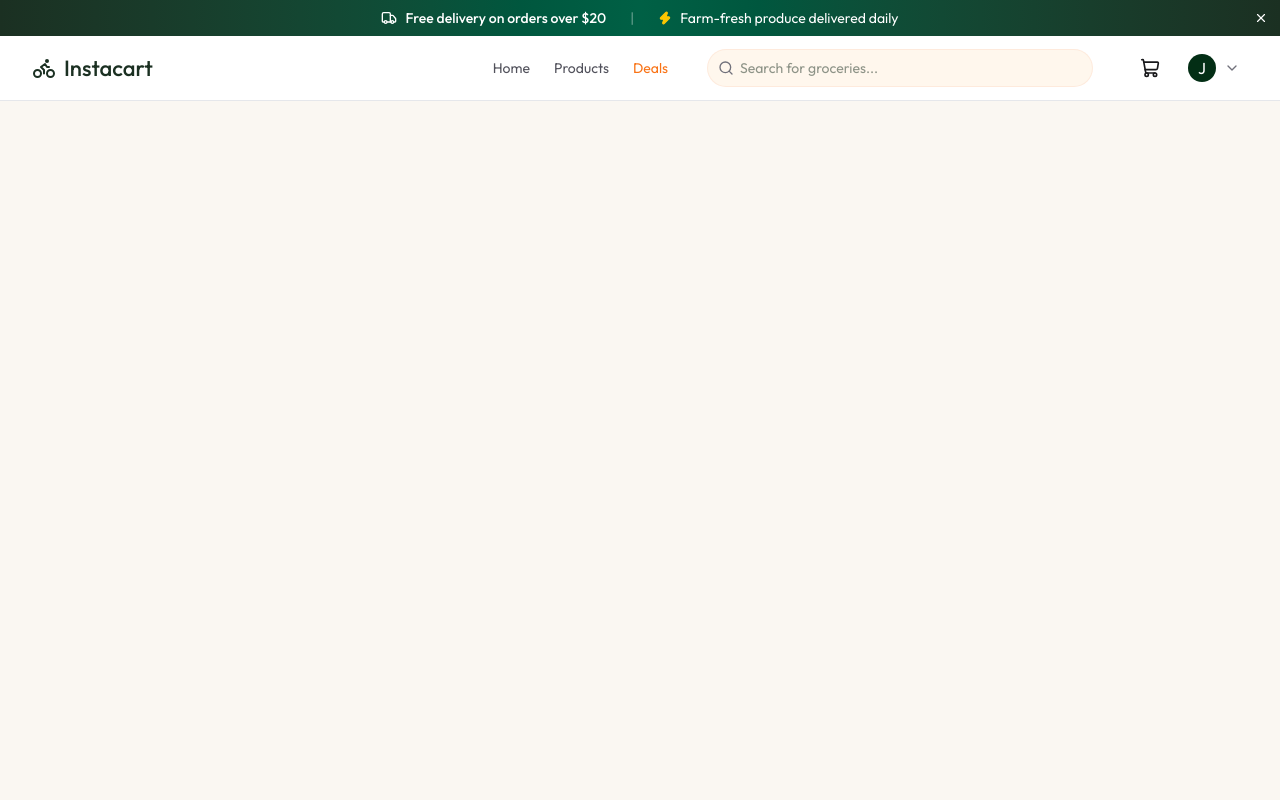
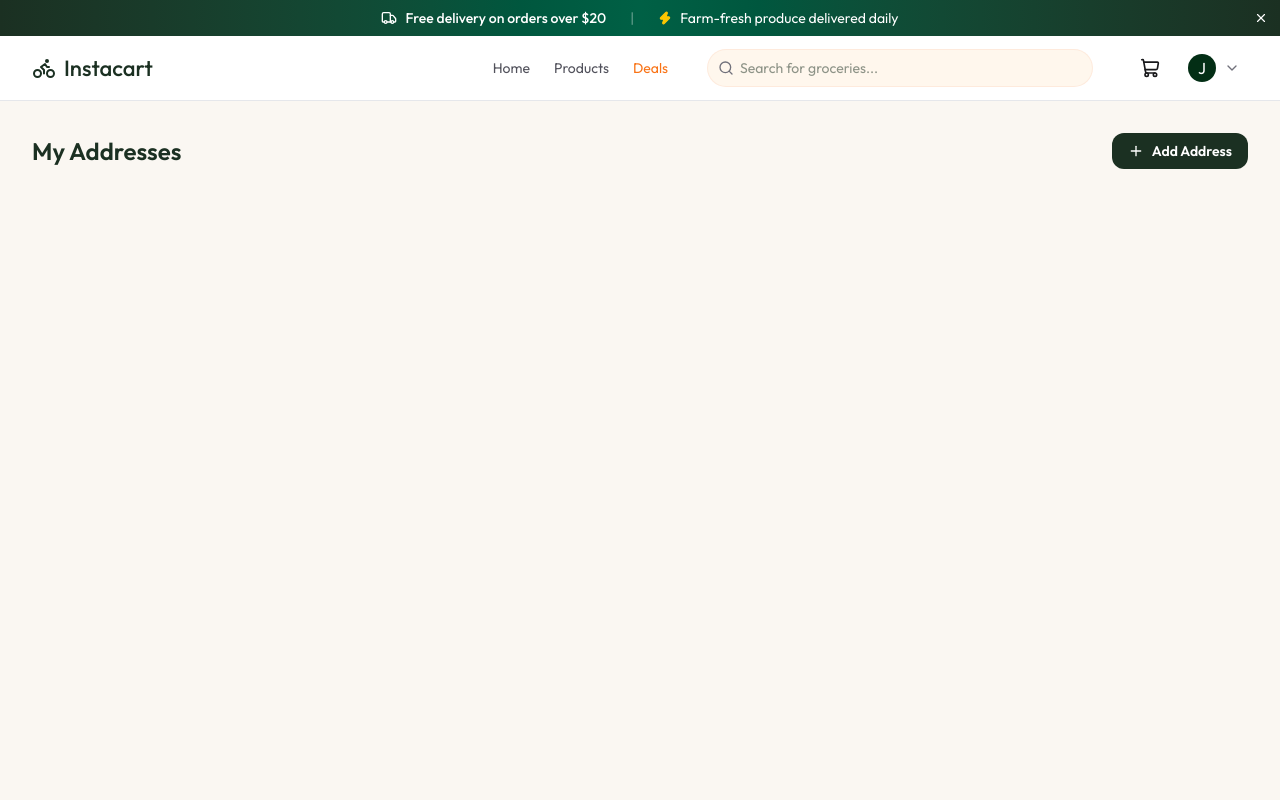
Before and after one commit to lvchxeh/client, a React (Vite) app: page /addresses in a window 1280 px wide. Shown: the top 800 px of the page. Built offline with nearby package versions, Linux system fonts and the light colour scheme.

Commit message:
added "add address" button to my addresses page

```diff
--- a/src/pages/Addresses.tsx
+++ b/src/pages/Addresses.tsx
@@ -1,7 +1,60 @@
+import { useEffect, useState } from "react"
+  import type { Address } from "../types"
+import { dummyAddressData } from "../assets/assets"
+import { PlusIcon } from "lucide-react"
+
 const Addresses = () => {
+
+  const [addresses, setAddresses] = useState<Address>([])
+  const [loading, setLoading] = useState(true)
+  const [showForm, setShowForm] = useState(false)
+  const [editingId, setEditingId] = useState<string | null>(null)
+  const [form, setForm] = useState({ label: "",
+                                      address: "",
+                                      city: "",
+                                      state: "",
+                                      zip: "",
+                                      isDefault: false
+                                    })
+
+  const resetForm = () => {
+    setForm({ label: "", address: "", city: "", state: "", zip: "", isDefault: false})
+    setShowForm(false)
+    setEditingId(null)
+  }
+
+  const handleSubmit = async (e:React.SubmitEvent) => {
+    e.preventDefault()
+  }
+
+  const onEditHandler = (add: Address) => {
+    setForm({label: add.label,
+            address: add.address,
+            city: add.city,
+            state: add.state,
+            zip: add.zip,
+            isDefault: add.isDefault})
+    setEditingId(add._id)
+    setShowForm(true)
+  }
+
+  useEffect(() => {
+    setAddresses(dummyAddressData)
+    setTimeout(() => setLoading(false), 1000)
+  }, [])
+
   return (
-    <div>
+    <div className="min-h-screen bg-app-cream">
+      <div className="max-w-7xl mx-autp px-4 sm:px-6 lg:px-8 py-8">
 
+      {/* page header */}
+      <div className="flex items-center justify-between mb-8">
+        <h1 className="text-2xl font-semibold text-app-green">My Addresses</h1>
+        <button onClick={() => {resetForm(); setShowForm(true)}} className="px-4 py-2 bg-app-green text-white text-sm font-semibold rounded-xl hover:bg-app-green-light transition-colors flex items-center gap-2">
+          <PlusIcon className="size-4" /> Add Address
+        </button>
+      </div>
+      </div>
     </div>
   )
 }
```
